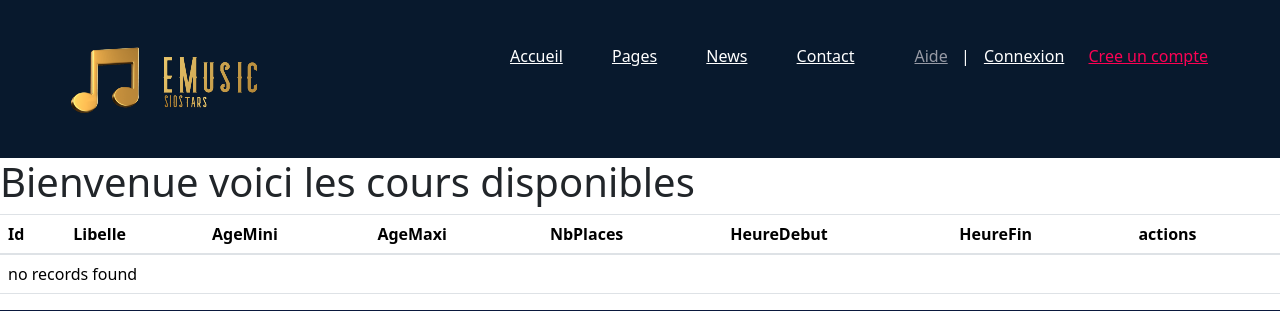
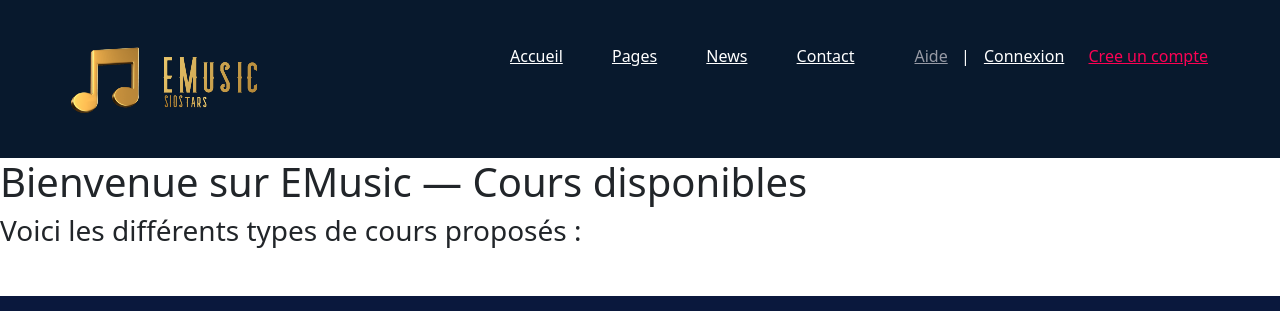
Before and after one commit to ZakinaA/25siostars, a Symfony app: template templates/accueil/index.html.twig in a window 1280 px wide. Shown: the top 311 px of the page. Run offline with Twig, Linux system fonts and the light colour scheme; the template is opened without the code that fills it, so the values that code supplies are empty; some libraries are stand-ins or nearby versions.

Commit message:
ajustement en tableau de l'accueil

```diff
--- a/templates/accueil/index.html.twig
+++ b/templates/accueil/index.html.twig
@@ -3,8 +3,76 @@
 {% block title %}Cours index{% endblock %}
 
 {% block body %}
-    <h1>Bienvenue voici les cours disponibles</h1>
+<style>
+/* --- ton CSS existant, inchangé --- */
+.tables-container {
+  display: flex;
+  flex-wrap: wrap;
+  gap: 20px;
+  justify-content: center;
+  padding: 20px;
+}
+.table-box {
+  flex: 1 1 calc(50% - 20px);
+  background-color: #f9f9f9;
+  border: 1px solid #ddd;
+  border-radius: 10px;
+  box-shadow: 0 2px 8px rgba(0,0,0,0.1);
+  padding: 15px;
+  box-sizing: border-box;
+  transition: transform 0.2s ease, box-shadow 0.2s ease;
+}
+.table-box:hover {
+  transform: translateY(-3px);
+  box-shadow: 0 4px 12px rgba(0,0,0,0.15);
+}
+.table-box h4 {
+  text-align: center;
+  margin-bottom: 10px;
+  color: #333;
+  font-size: 1.2em;
+}
+.table {
+  width: 100%;
+  border-collapse: collapse;
+}
+.table th {
+  background-color: #007BFF;
+  color: white;
+  padding: 8px;
+  text-align: left;
+  font-weight: normal;
+}
+.table td {
+  border-bottom: 1px solid #ddd;
+  padding: 8px;
+  text-align: left;
+}
+.table tbody tr:nth-child(even) {
+  background-color: #f2f2f2;
+}
+.table a {
+  color: #007BFF;
+  text-decoration: none;
+  margin-right: 5px;
+}
+.table a:hover {
+  text-decoration: underline;
+}
+@media (max-width: 768px) {
+  .table-box {
+    flex: 1 1 100%;
+  }
+}
+</style>
 
+<h1>Bienvenue sur EMusic — Cours disponibles</h1>
+<h3>Voici les différents types de cours proposés :</h3>
+
+<div class="tables-container">
+  {% for instrument, cours in coursParInstrument %}
+    <div class="table-box">
+      <h4>{{ instrument }}</h4>
       <table class="table">
         <thead>
           <tr>
@@ -19,6 +87,7 @@
           </tr>
         </thead>
         <tbody>
+          {% if cours is not empty %}
             {% for cour in cours %}
               <tr>
                 <td>{{ cour.id }}</td>
@@ -26,18 +95,22 @@
                 <td>{{ cour.ageMini }}</td>
                 <td>{{ cour.ageMaxi }}</td>
                 <td>{{ cour.nbPlaces }}</td>
-                <td>{{ cour.heureDebut ? cour.heureDebut|date('H:i:s') : '' }}</td>
-                <td>{{ cour.heureFin ? cour.heureFin|date('H:i:s') : '' }}</td>
+                <td>{{ cour.heureDebut ? cour.heureDebut|date('H:i') : '' }}</td>
+                <td>{{ cour.heureFin ? cour.heureFin|date('H:i') : '' }}</td>
                 <td>
                   <a href="{{ path('app_accueil_show', {'id': cour.id}) }}">show</a>
                   <a href="{{ path('app_accueil_edit', {'id': cour.id}) }}">edit</a>
                 </td>
               </tr>
+            {% endfor %}
           {% else %}
             <tr>
-                <td colspan="8">no records found</td>
+              <td colspan="8">Aucun cours pour cet instrument</td>
             </tr>
-        {% endfor %}
+          {% endif %}
         </tbody>
       </table>
+    </div>
+  {% endfor %}
+</div>
 {% endblock %}
```
Also changed, not shown: src/Controller/AccueilController.php (+21 -3 lines), 2 other files. Lines whose indentation alone changed are shown as unchanged.
